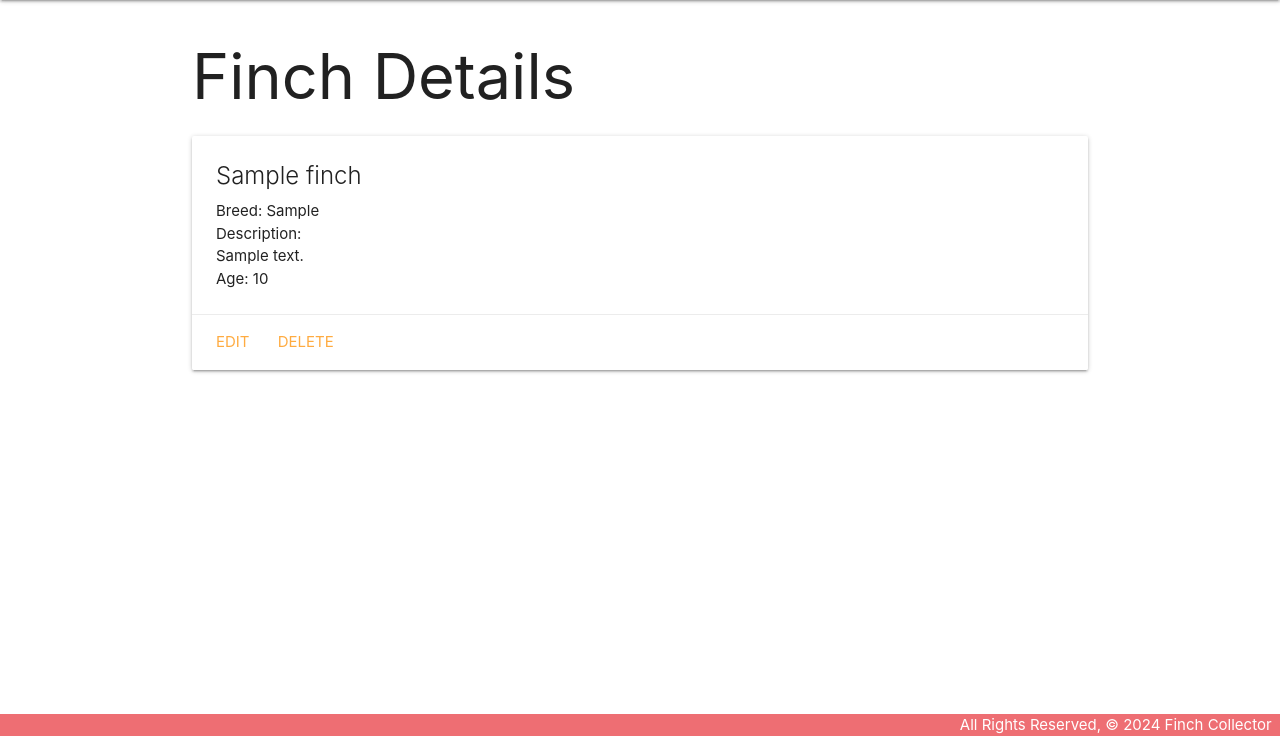
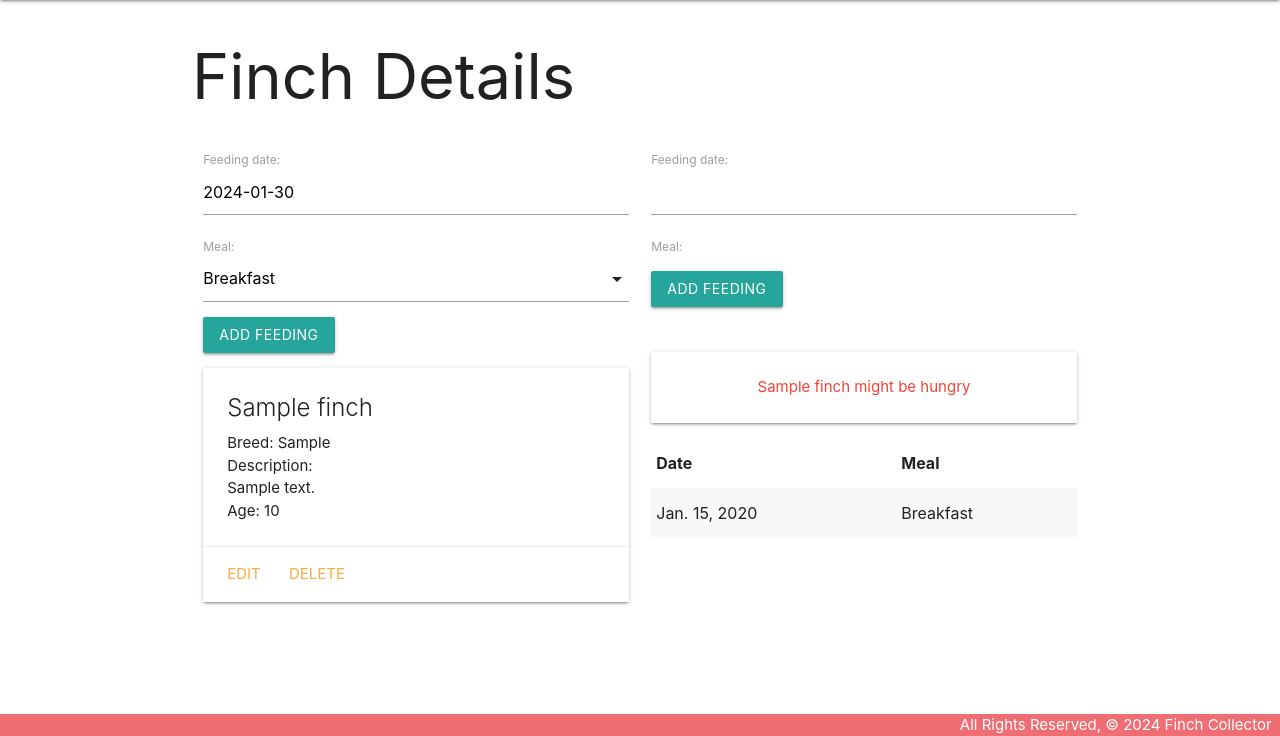
Before and after one commit to destineead/finchcollector, a Django app: page /finches/1/ in a window 1280 px wide. Shown: the part 64-800 px from the top of the page. Run offline with Django 5.2, Linux system fonts and the light colour scheme; tables that the repository leaves empty hold one stand-in row (values such as "Sample post").

Commit message:
Implement bonus feature

```diff
--- a/main_app/admin.py
+++ b/main_app/admin.py
@@ -1,5 +1,7 @@
 from django.contrib import admin
-from .models import Finch
+from .models import Finch, Feeding
 
 # Register your models here.
 admin.site.register(Finch)
+# register the new Feeding Model
+admin.site.register(Feeding)
--- /dev/null
+++ b/main_app/forms.py
@@ -0,0 +1,7 @@
+from django.forms import ModelForm
+from .models import Feeding
+
+class FeedingForm(ModelForm):
+  class Meta:
+    model = Feeding
+    fields = ['date', 'meal']
--- a/main_app/models.py
+++ b/main_app/models.py
@@ -1,5 +1,13 @@
 from django.db import models
 from django.urls import reverse
+from datetime import date
+
+# A tuple of 2-tuples
+MEALS = (
+    ('B', 'Breakfast'),
+    ('L', 'Lunch'),
+    ('D', 'Dinner')
+)
 
 # Create your models here.
 class Finch(models.Model):
@@ -8,8 +16,32 @@
   description = models.TextField(max_length=250)
   age = models.IntegerField()
 
+  def fed_for_today(self):
+    return self.feeding_set.filter(date=date.today()).count() >= len(MEALS)
+
   def __str__(self):
     return f'{self.name} ({self.id})'
 
   def get_absolute_url(self):
     return reverse('detail', kwargs={'finch_id': self.id})
+
+class Feeding(models.Model):
+  date = models.DateField('feeding date')
+  meal = models.CharField(
+    max_length=1,
+     # add the 'choices' field option
+    choices=MEALS,
+    # set the default value for meal to be 'B'
+    default=MEALS[0][0]
+  )
+   # Create a cat_id FK
+  finch = models.ForeignKey(
+    Finch,
+    on_delete=models.CASCADE
+  )
+
+def __str__(self):
+  return f"{self.get_meal_display()} on {self.date}"
+
+class Meta:
+  ordering = ['-date']
--- a/main_app/templates/base.html
+++ b/main_app/templates/base.html
@@ -6,6 +6,7 @@
   <meta http-equiv="X-UA-Compatible" content="ie=edge">
   <title>Finch Collector</title>
   <link rel="stylesheet" href="https://cdnjs.cloudflare.com/ajax/libs/materialize/1.0.0/css/materialize.min.css">
+  <script src="https://cdnjs.cloudflare.com/ajax/libs/materialize/1.0.0/js/materialize.min.js"></script>
   <link rel="stylesheet" type="text/css" href="{% static 'css/style.css' %}">
 </head>
 <body>
--- a/main_app/templates/finches/detail.html
+++ b/main_app/templates/finches/detail.html
@@ -3,6 +3,13 @@
 
 <h1>Finch Details</h1>
 
+<div class="row">
+  <div class="col s6">
+    <form action="{% url 'add_feeding' finch.id %}" method="POST">
+      {% csrf_token %}
+      {{ feeding_form.as_p }}
+      <input type="submit" class="btn" value="Add Feeding">
+    </form>
     <div class="card">
       <div class="card-content">
         <span class="card-title">{{ finch.name }}</span>
@@ -19,5 +26,46 @@
         <a href="{% url 'finches_delete' finch.id %}">Delete</a>
       </div>
     </div>
+  </div>
+  <div class="col s6">
+    <form method="POST">
+      {% csrf_token %}
+      {{ feeding_form.as_p }}
+      <input type="submit" class="btn" value="Add Feeding">
+    </form>
+    <br>
+    {% if cat.fed_for_today %}
+      <div class="card-panel teal-text center-align">{{finch.name}} has been fed all meals for today</div>
+    {% else %}
+      <div class="card-panel red-text center-align">{{finch.name}} might be hungry</div>
+    {% endif %}
+    <table class="striped">
+      <thead>
+        <tr><th>Date</th><th>Meal</th></tr>
+      </thead>
+      <tbody>
+        {% for feeding in finch.feeding_set.all %}
+          <tr>
+            <td>{{feeding.date}}</td>
+            <td>{{feeding.get_meal_display}}</td>
+          </tr>
+        {% endfor %}
+      </tbody>
+    </table>
+  </div>
+</div>
+<script>
+const dateEl = document.getElementById('id_date');
+  // M is Materialize's global variable
+  M.Datepicker.init(dateEl, {
+    format: 'yyyy-mm-dd',
+    defaultDate: new Date(),
+    setDefaultDate: true,
+    autoClose: true
+  });
 
+  // add additional JS to initialize select below
+  const selectEl = document.getElementById('id_meal');
+  M.FormSelect.init(selectEl);
+</script>
 {% endblock %}
--- a/main_app/urls.py
+++ b/main_app/urls.py
@@ -9,4 +9,5 @@
   path('finches/create/', views.FinchCreate.as_view(), name='finches_create'),
   path('finches/<int:pk>/update/', views.FinchUpdate.as_view(), name='finches_update'),
   path('finches/<int:pk>/delete/', views.FinchDelete.as_view(), name='finches_delete'),
+  path('finches/<int:finch_id>/add_feeding/', views.add_feeding, name='add_feeding'),
 ]
--- a/main_app/views.py
+++ b/main_app/views.py
@@ -1,6 +1,7 @@
-from django.shortcuts import render
+from django.shortcuts import render, redirect
 from django.views.generic.edit import CreateView, UpdateView, DeleteView
 from .models import Finch
+from .forms import FeedingForm
 
 # Create your views here.
 def home(request):
@@ -17,7 +18,20 @@
 
 def finches_detail(request, finch_id):
   finch = Finch.objects.get(id=finch_id)
-  return render(request, 'finches/detail.html', { 'finch': finch })
+  # instantiate FeedingForm to be rendered in the template
+  feeding_form = FeedingForm()
+  return render(request, 'finches/detail.html', {
+     'finch': finch, 'feeding_form': feeding_form
+  })
+
+def add_feeding(request, finch_id):
+  form = FeedingForm(request.POST)
+  if form.is_valid():
+    new_feeding = form.save(commit=False)
+    new_feeding.finch_id = finch_id
+    new_feeding.save()
+  return direct('detail', finch_id=finch_id)
+
 
 class FinchCreate(CreateView):
   model = Finch
```
Also changed, not shown: main_app/migrations/0002_feeding.py (added). Lines whose indentation alone changed are shown as unchanged.
